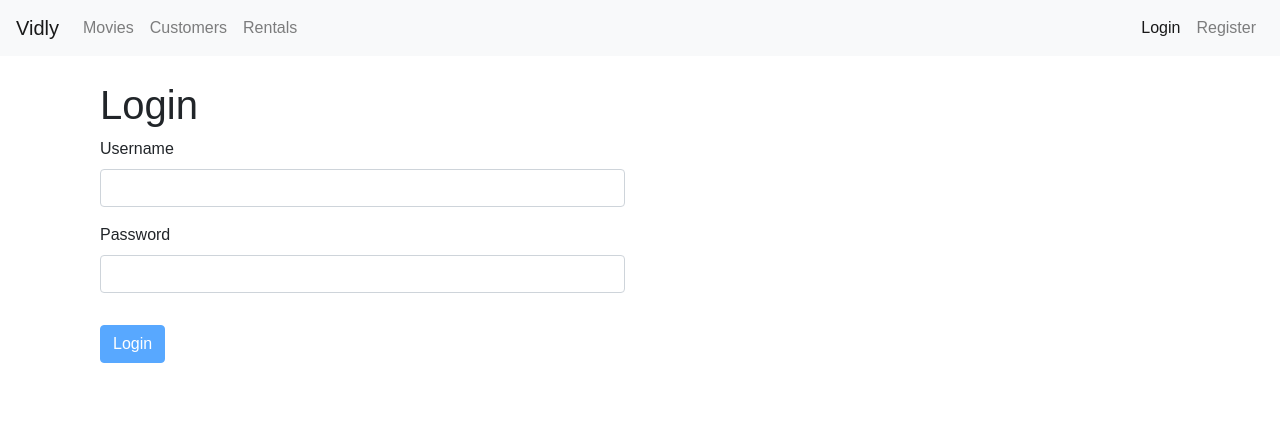
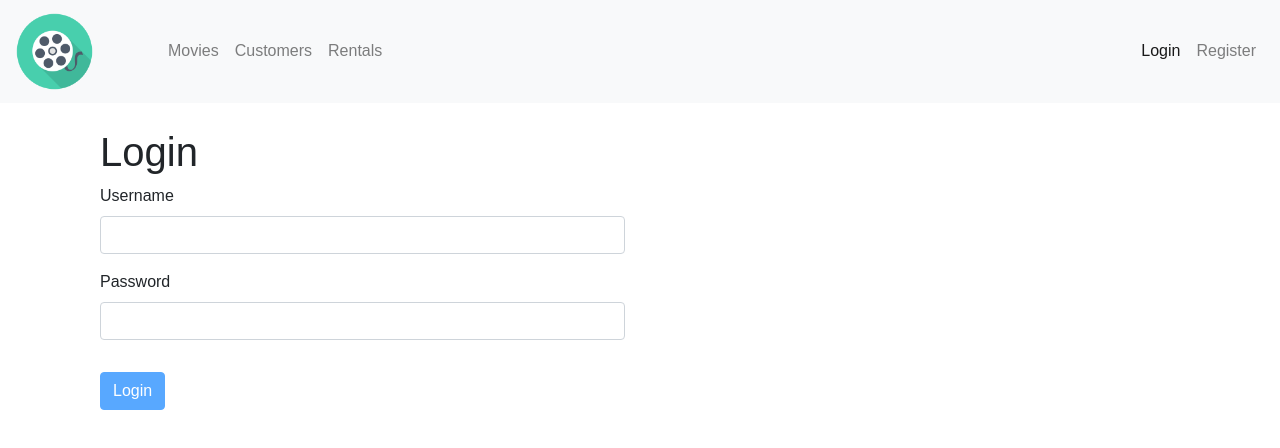
Before and after one commit to vcshahriyer/movies, a React (Create React App) app: page /login in a window 1280 px wide. Shown: the top 448 px of the page. Built offline with nearby package versions, Linux system fonts and the light colour scheme; the HTML template or start-up script is replaced by a standard one.

Commit message:
Icon update of master branch

```diff
--- a/src/App.css
+++ b/src/App.css
@@ -6,7 +6,9 @@
   animation: App-logo-spin infinite 20s linear;
   height: 80px;
 }
-
+.logo {
+  width: 60%;
+}
 .App-header {
   background-color: #222;
   height: 150px;
@@ -23,6 +25,10 @@
 }
 
 @keyframes App-logo-spin {
-  from { transform: rotate(0deg); }
-  to { transform: rotate(360deg); }
+  from {
+    transform: rotate(0deg);
+  }
+  to {
+    transform: rotate(360deg);
+  }
 }
--- a/src/components/navBar.jsx
+++ b/src/components/navBar.jsx
@@ -1,11 +1,12 @@
 import React from "react";
 import { Link, NavLink } from "react-router-dom";
+import logo from "../Film-icon.png";
 
 const NavBar = ({ user }) => {
   return (
     <nav className="navbar navbar-expand-lg navbar-light bg-light">
       <Link className="navbar-brand" to="/">
-        Vidly
+        <img className="logo" src={logo} alt="Movie Logo" />
       </Link>
       <button
         className="navbar-toggler"
```
Also changed, not shown: src/Film-icon.png (added).
